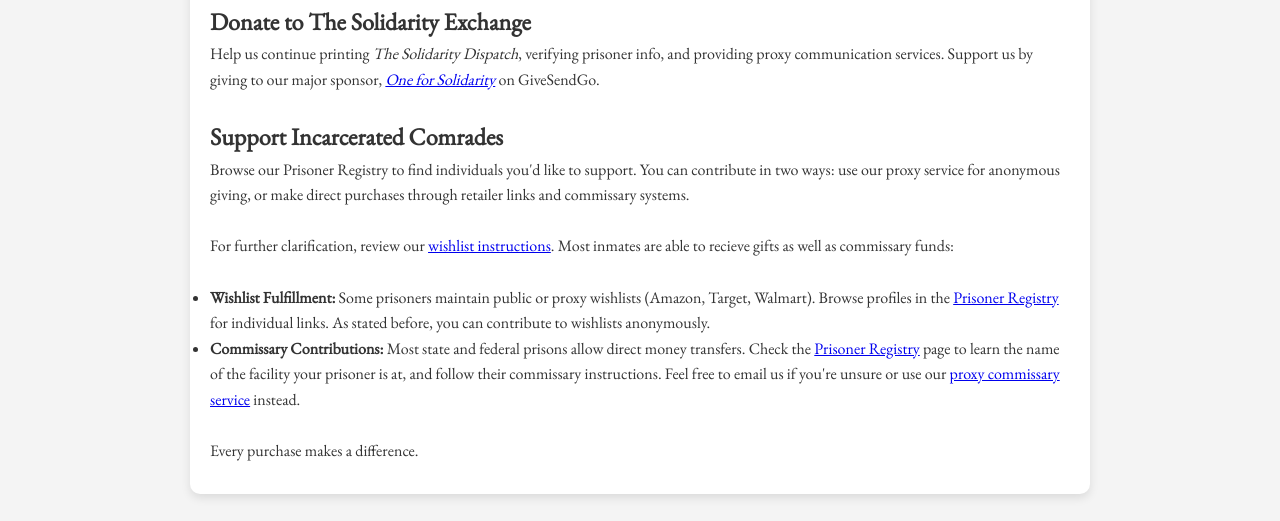
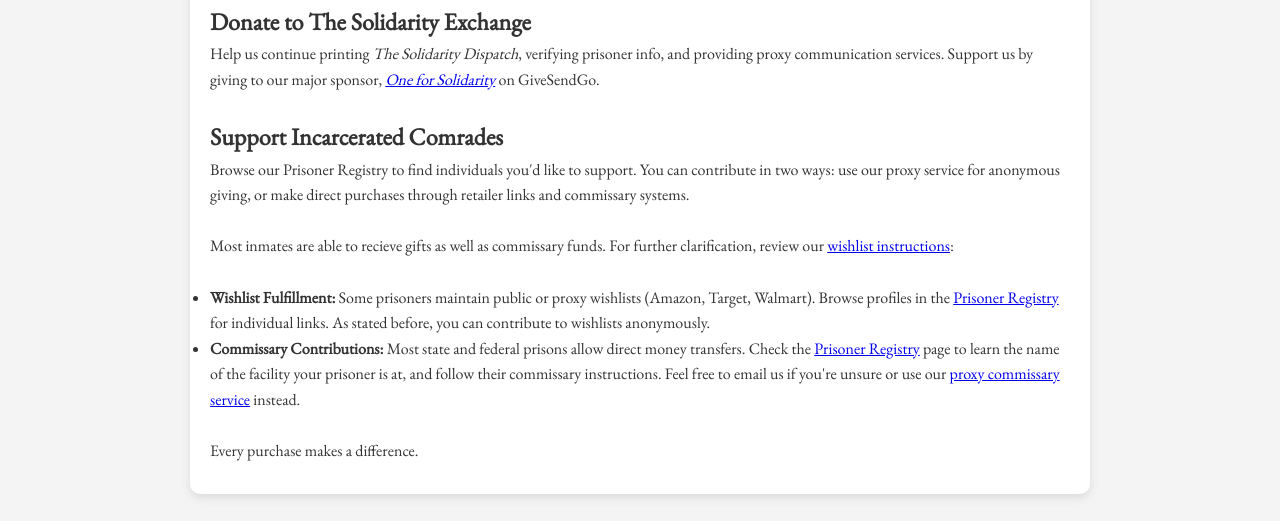
Before and after one commit to SolidarityExchange/SE, a plain HTML site: page testgrounds/fundraiser.html in a window 1280 px wide. Shown: the part 220-741 px from the top of the page. Drawn offline with nearby package versions, Linux system fonts and the light colour scheme; grey boxes are pictures that could not be loaded.

Commit message:
Update fundraiser.html

```diff
--- a/testgrounds/fundraiser.html
+++ b/testgrounds/fundraiser.html
@@ -31,7 +31,7 @@
         <h2>Support Incarcerated Comrades</h2>
         <p>Browse our Prisoner Registry to find individuals you'd like to support. You can contribute in two ways: use our proxy service for anonymous giving, or make direct purchases through retailer links and commissary systems.</p>
         <br>
-        <p>For further clarification, review our <a href="wishlistinstructions.html">wishlist instructions</a>. Most inmates are able to recieve gifts as well as commissary funds:<p>
+        <p>Most inmates are able to recieve gifts as well as commissary funds. For further clarification, review our <a href="wishlistinstructions.html">wishlist instructions</a>:<p>
         <br>
         <ul>
           <li><b>Wishlist Fulfillment:</b> Some prisoners maintain public or proxy wishlists (Amazon, Target, Walmart). Browse profiles in the <a href="registry.html">Prisoner Registry</a> for individual links. As stated before, you can contribute to wishlists anonymously.</li>
```
